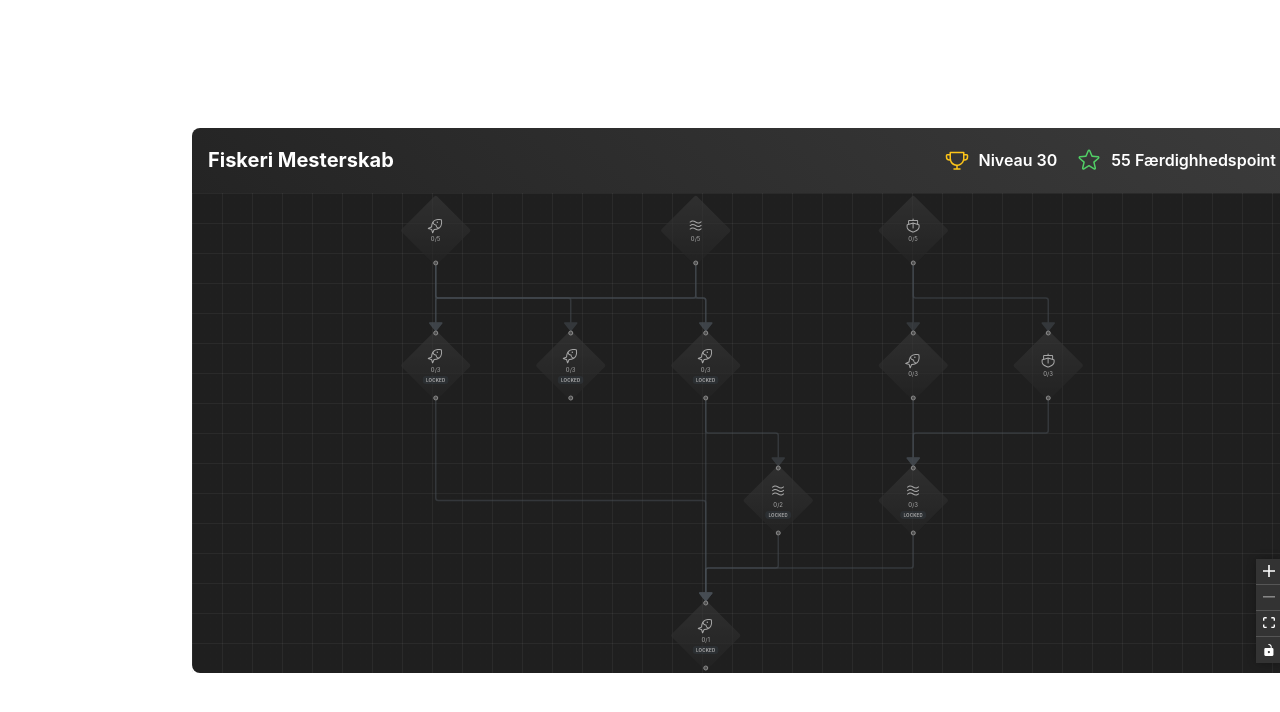
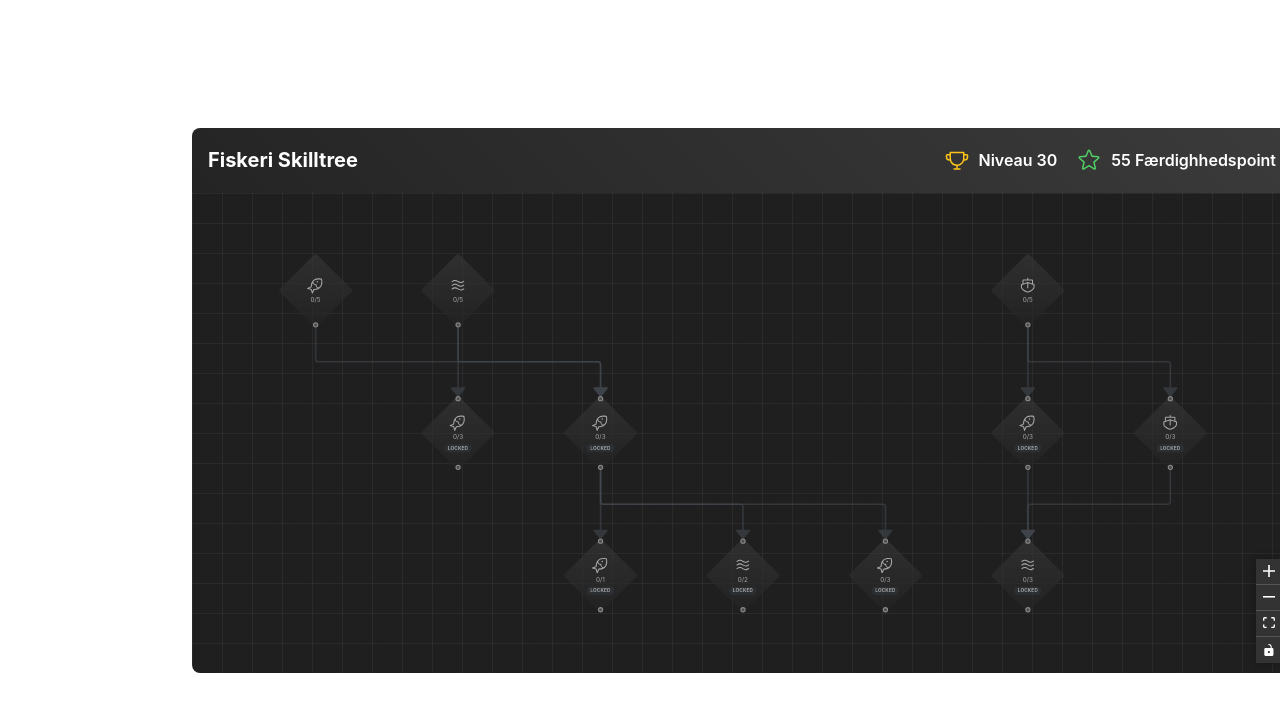
Before and after one commit to TURR3T5/od_skilltree, a React (Vite) app: page / in a window 1280 px wide. Shown: the top 712 px of the page. Built offline with nearby package versions, Linux system fonts and the light colour scheme.

Commit message:
changees

```diff
--- a/src/App.tsx
+++ b/src/App.tsx
@@ -7,7 +7,7 @@ import { SkillTreeData } from './types/SkillTypes';
 const App: React.FC = () => {
 	const [skillTreeData, setSkillTreeData] = useState<SkillTreeData>({
 		id: 'fiskeri-faerdigheder',
-		name: 'Fiskeri Mesterskab',
+		name: 'Fiskeri Skilltree',
 		description: 'Lås op og forbedrer dine fiskefærdigheder',
 		playerLevel: 30,
 		availablePoints: 55,
@@ -21,6 +21,7 @@ const App: React.FC = () => {
 				maxLevel: 5,
 				cost: 3,
 				isUnlocked: false,
+				requiredLevel: 0,
 			},
 			{
 				id: 'baad-navigation',
@@ -31,6 +32,7 @@ const App: React.FC = () => {
 				maxLevel: 5,
 				cost: 5,
 				isUnlocked: false,
+				requiredLevel: 0,
 			},
 			{
 				id: 'fysisk-udholdenhed',
@@ -41,6 +43,7 @@ const App: React.FC = () => {
 				maxLevel: 5,
 				cost: 2,
 				isUnlocked: false,
+				requiredLevel: 0,
 			},
 			{
 				id: 'avanceret-fangst',
@@ -52,6 +55,7 @@ const App: React.FC = () => {
 				cost: 2,
 				requiredSkills: ['lokke-teknik'],
 				isUnlocked: false,
+				requiredLevel: 5,
 			},
 			{
 				id: 'lokke-teknik',
@@ -63,6 +67,7 @@ const App: React.FC = () => {
 				cost: 2,
 				isUnlocked: false,
 				requiredSkills: ['fysisk-udholdenhed'],
+				requiredLevel: 5,
 			},
 			{
 				id: 'ekstremt-fiskeri',
@@ -74,6 +79,7 @@ const App: React.FC = () => {
 				cost: 4,
 				requiredSkills: ['lokke-teknik'],
 				isUnlocked: false,
+				requiredLevel: 15,
 			},
 			{
 				id: 'dybt-vand-fiskeri',
@@ -84,6 +90,8 @@ const App: React.FC = () => {
 				maxLevel: 3,
 				cost: 3,
 				isUnlocked: false,
+				requiredLevel: 10,
+				requiredSkills: ['baad-navigation'],
 			},
 			{
 				id: 'kyst-fiskeri',
@@ -94,6 +102,8 @@ const App: React.FC = () => {
 				maxLevel: 3,
 				cost: 2,
 				isUnlocked: false,
+				requiredLevel: 10,
+				requiredSkills: ['baad-navigation'],
 			},
 			{
 				id: 'marine-okologi',
@@ -105,6 +115,7 @@ const App: React.FC = () => {
 				cost: 3,
 				requiredSkills: ['dybt-vand-fiskeri', 'kyst-fiskeri'],
 				isUnlocked: false,
+				requiredLevel: 20,
 			},
 			{
 				id: 'udholdenhed-fiskeri',
@@ -116,6 +127,7 @@ const App: React.FC = () => {
 				cost: 2,
 				requiredSkills: ['fysisk-udholdenhed'],
 				isUnlocked: false,
+				requiredLevel: 15,
 			},
 			{
 				id: 'professionel-fisker',
@@ -127,23 +139,20 @@ const App: React.FC = () => {
 				cost: 5,
 				requiredSkills: ['lokke-teknik'],
 				isUnlocked: false,
+				requiredLevel: 25,
 			}
 		],
 		connections: [
-			{ source: 'stang-mesterskab', target: 'avanceret-fangst' },
 			{ source: 'stang-mesterskab', target: 'lokke-teknik' },
+			{ source: 'lokke-teknik', target: 'avanceret-fangst' },
 			{ source: 'lokke-teknik', target: 'ekstremt-fiskeri' },
 			{ source: 'baad-navigation', target: 'dybt-vand-fiskeri' },
 			{ source: 'baad-navigation', target: 'kyst-fiskeri' },
+			{ source: 'dybt-vand-fiskeri', target: 'marine-okologi' },
 			{ source: 'kyst-fiskeri', target: 'marine-okologi' },
-			{ source: 'dybt-vand-fiskeri', target: 'marine-okologi' },
 			{ source: 'fysisk-udholdenhed', target: 'lokke-teknik' },
 			{ source: 'fysisk-udholdenhed', target: 'udholdenhed-fiskeri' },
-			{ source: 'stang-mesterskab', target: 'udholdenhed-fiskeri' },
-			{ source: 'lokke-teknik', target: 'professionel-fisker' },
-			{ source: 'ekstremt-fiskeri', target: 'professionel-fisker' },
-			{ source: 'marine-okologi', target: 'professionel-fisker' },
-			{ source: 'udholdenhed-fiskeri', target: 'professionel-fisker' }
+			{ source: 'lokke-teknik', target: 'professionel-fisker' }
 		],
 	});
 
--- a/src/components/SkillTree/SkillNode.tsx
+++ b/src/components/SkillTree/SkillNode.tsx
@@ -1,15 +1,14 @@
 import React, { useState } from 'react';
-import { Box, Tooltip, Text, useMantineTheme, Badge, Transition } from '@mantine/core';
+import { Box, Tooltip, Text, useMantineTheme, Badge, Group } from '@mantine/core';
 import { Handle, Position } from '@xyflow/react';
 import { SkillNodeProps } from '../../types/SkillNodeData';
 import { SkillUpgradeModal } from './SkillUpgradeModal';
 
-export const SkillNode: React.FC<SkillNodeProps> = ({ data, isConnectable = false }) => {
+export const SkillNode: React.FC<SkillNodeProps> = ({ data }) => {
 	const theme = useMantineTheme();
-	const { skill, onUpgrade, onDowngrade, isUpgradeable, playerLevel, availablePoints, hasIncomingConnections } = data;
+	const { skill, onUpgrade, isUpgradeable, playerLevel, availablePoints, hasIncomingConnections } = data;
 	const SkillIcon = skill.icon;
 	const [showModal, setShowModal] = useState<boolean>(false);
-	const [isAnimating, setIsAnimating] = useState<boolean>(false);
 
 	const getNodeBackground = (): string => {
 		if (skill.isUnlocked) {
@@ -24,14 +23,6 @@ export const SkillNode: React.FC<SkillNodeProps> = ({ data, isConnectable = fals
 		}
 	};
 
-	const handleUpgrade = (): void => {
-		setIsAnimating(true);
-		onUpgrade();
-		setTimeout(() => setIsAnimating(false), 500);
-	};
-
-	const requiredLevel = skill.level * 5;
-
 	const getUpgradeGlow = (): string => {
 		if (!isUpgradeable) return 'none';
 		return `0 0 20px 5px ${theme.colors.green[5]}`;
@@ -42,16 +33,33 @@ export const SkillNode: React.FC<SkillNodeProps> = ({ data, isConnectable = fals
 			<Text fw={700}>{skill.name}</Text>
 			<Text size='sm'>{skill.description}</Text>
 			<Text size='xs' mt={5}>
-				Level: {skill.level}/{skill.maxLevel}
+				Niveau: {skill.level}/{skill.maxLevel}
 			</Text>
-			{requiredLevel > 0 && (
-				<Text size='xs' c={playerLevel >= requiredLevel ? 'green' : 'red'}>
-					Required Level: {requiredLevel}
+			{skill.requiredLevel > 0 && (
+				<Text size='xs' c={playerLevel >= skill.requiredLevel ? 'green' : 'red'}>
+					Krævede niveau: {skill.requiredLevel}
 				</Text>
 			)}
 			<Text size='xs' c={availablePoints >= skill.cost ? 'green' : 'red'}>
-				Cost: {skill.cost} points
+				Pris: {skill.cost} points
 			</Text>
+			{skill.requiredSkills && skill.requiredSkills.length > 0 && (
+				<Box mt='xs'>
+					<Text fw={600} size='xs'>
+						Krævede skills:
+					</Text>
+					<Group gap='xs' mt={4}>
+						{skill.requiredSkills.map((requiredSkillId) => {
+							const requiredSkill = data.skills.find((s) => s.id === requiredSkillId);
+							return requiredSkill ? (
+								<Badge key={requiredSkillId} variant='light' color={requiredSkill.isUnlocked ? 'green' : 'red'} size='xs'>
+									{requiredSkill.name}
+								</Badge>
+							) : null;
+						})}
+					</Group>
+				</Box>
+			)}
 		</Box>
 	);
 
@@ -59,11 +67,10 @@ export const SkillNode: React.FC<SkillNodeProps> = ({ data, isConnectable = fals
 
 	return (
 		<>
-			{/* Only show the top handle if it's not a root node and is connectable */}
-			{hasIncomingConnections && <Handle type='target' position={Position.Top} isConnectable={isConnectable} />}
+			{hasIncomingConnections && <Handle type='target' position={Position.Top} isConnectable={false} />}
 
 			<Box className='node-container'>
-				<Tooltip label={tooltipContent} multiline w={220} position='top' c='white' bg={theme.colors?.dark[7]} style={{ border: `1px solid ${theme.colors?.dark[7]}` }}>
+				<Tooltip label={tooltipContent} multiline w={250} position='top' c='white' bg={theme.colors?.dark[7]} style={{ border: `1px solid ${theme.colors?.dark[7]}` }}>
 					<Box
 						style={{
 							position: 'relative',
@@ -108,9 +115,19 @@ export const SkillNode: React.FC<SkillNodeProps> = ({ data, isConnectable = fals
 				</Tooltip>
 			</Box>
 
-			<Handle type='source' position={Position.Bottom} isConnectable={isConnectable} />
+			<Handle type='source' position={Position.Bottom} isConnectable={false} />
 
-			<SkillUpgradeModal skill={skill} isOpen={showModal} onClose={() => setShowModal(false)} onUpgrade={handleUpgrade} playerLevel={playerLevel} availablePoints={availablePoints} />
+			<SkillUpgradeModal
+				skill={skill}
+				isOpen={showModal}
+				onClose={() => setShowModal(false)}
+				onUpgrade={() => {
+					onUpgrade();
+					setShowModal(false);
+				}}
+				playerLevel={playerLevel}
+				availablePoints={availablePoints}
+			/>
 		</>
 	);
 };
--- a/src/components/SkillTree/SkillTree.tsx
+++ b/src/components/SkillTree/SkillTree.tsx
@@ -17,28 +17,26 @@ const SkillTreeInner: React.FC<SkillTreeProps> = ({ data, onSkillUpgrade, onSkil
 	const nodeTypes = useMemo(() => ({ skillNode: SkillNode }), []);
 
 	const initialNodes: SkillNodeData[] = useMemo(() => {
-		// First create nodes without the hasIncomingConnections property
 		const basicNodes = data.skills.map((skill) => ({
 			id: skill.id,
 			type: 'skillNode',
-			position: { x: 0, y: 0 }, // Will be positioned by dagre
+			position: { x: 0, y: 0 },
 			draggable: false,
 			width: 120,
 			height: 120,
 			data: {
 				skill,
+				skills: data.skills,
 				onUpgrade: () => onSkillUpgrade(skill.id),
 				onDowngrade: onSkillDowngrade ? () => onSkillDowngrade(skill.id) : undefined,
 				isUpgradeable: isSkillUnlockable(skill, data.skills, data.playerLevel, data.availablePoints),
 				playerLevel: data.playerLevel,
 				availablePoints: data.availablePoints,
-				hasIncomingConnections: false, // Default value, will be updated
+				hasIncomingConnections: false,
 			},
 		}));
 
-		// Now determine which nodes have incoming connections
 		return basicNodes.map((node) => {
-			// Check if this node is a target in any connection
 			const hasIncoming = data.connections.some((conn) => conn.target === node.id);
 
 			return {
@@ -57,14 +55,12 @@ const SkillTreeInner: React.FC<SkillTreeProps> = ({ data, onSkillUpgrade, onSkil
 	const [edges, setEdges, onEdgesChange] = useEdgesState(initialEdges);
 
 	React.useEffect(() => {
-		// Apply layout to nodes and edges when data changes
 		const { nodes: layoutedNodes, edges: layoutedEdges } = layoutSkillTree(initialNodes, initialEdges);
 		setNodes(layoutedNodes);
 		setEdges(layoutedEdges);
 	}, [data, initialNodes, initialEdges, setNodes, setEdges]);
 
 	React.useEffect(() => {
-		// Update edges when a skill gets unlocked
 		const updatedEdges = createSkillTreeEdges(data.connections, data.skills, theme);
 		setEdges(updatedEdges);
 	}, [data.skills, data.connections, theme, setEdges]);
--- a/src/types/SkillNodeData.ts
+++ b/src/types/SkillNodeData.ts
@@ -3,6 +3,7 @@ import { Node, NodeProps, Position } from '@xyflow/react';
 
 export interface SkillNodeDataContent {
   skill: Skill;
+  skills: Skill[];
   onUpgrade: () => void;
   onDowngrade?: () => void;
   isUpgradeable: boolean;
@@ -17,6 +18,7 @@ export interface SkillNodeData extends Node {
   position: { x: number; y: number };
   data: {
     skill: Skill;
+    skills: Skill[];
     onUpgrade: () => void;
     onDowngrade?: () => void;
     isUpgradeable: boolean;
--- a/src/types/SkillTypes.ts
+++ b/src/types/SkillTypes.ts
@@ -16,6 +16,7 @@ export interface Skill {
   cost: number;
   requiredSkills?: string[];
   isUnlocked: boolean;
+  requiredLevel: number;
 }
 
 export interface SkillTreeData {
```
